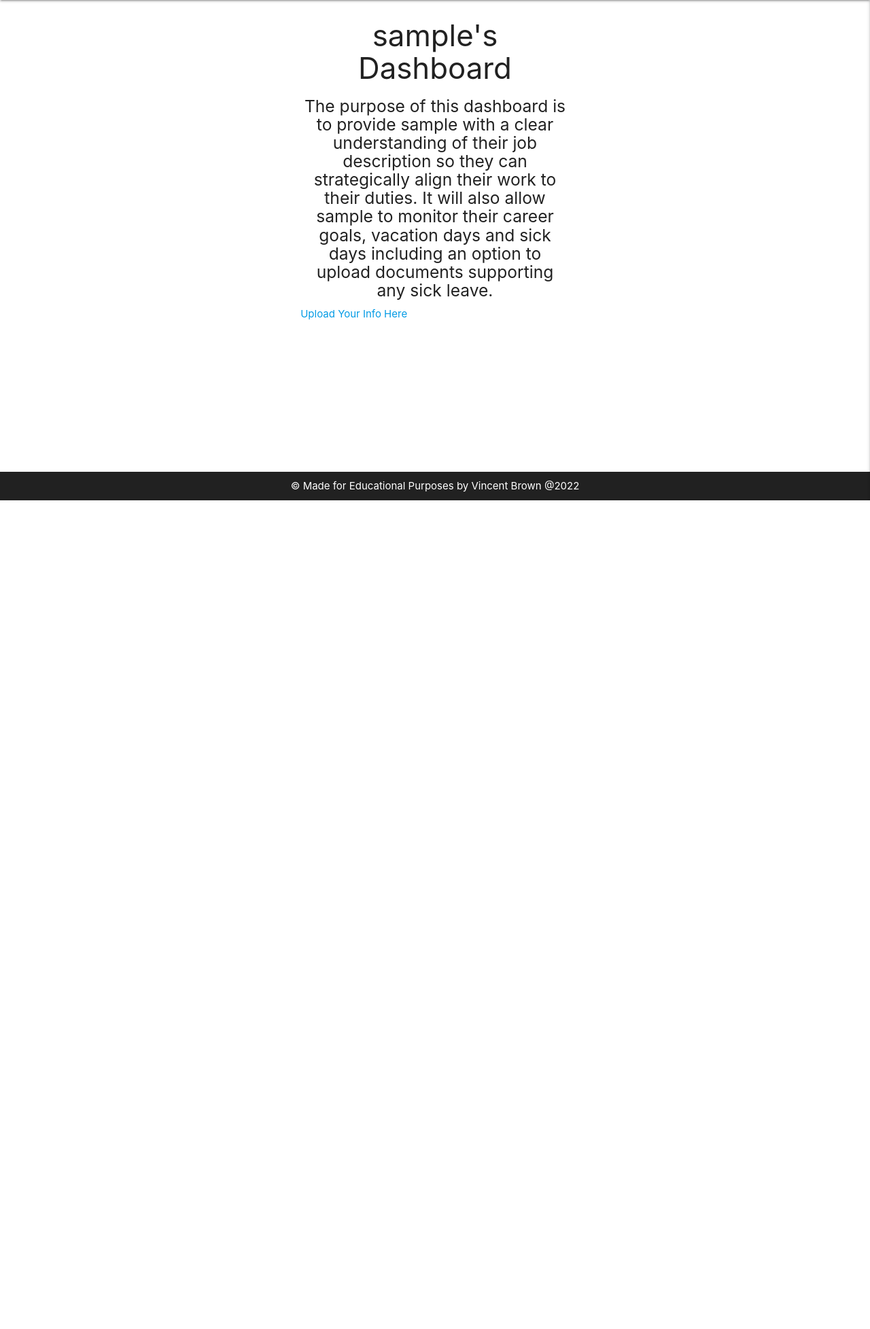
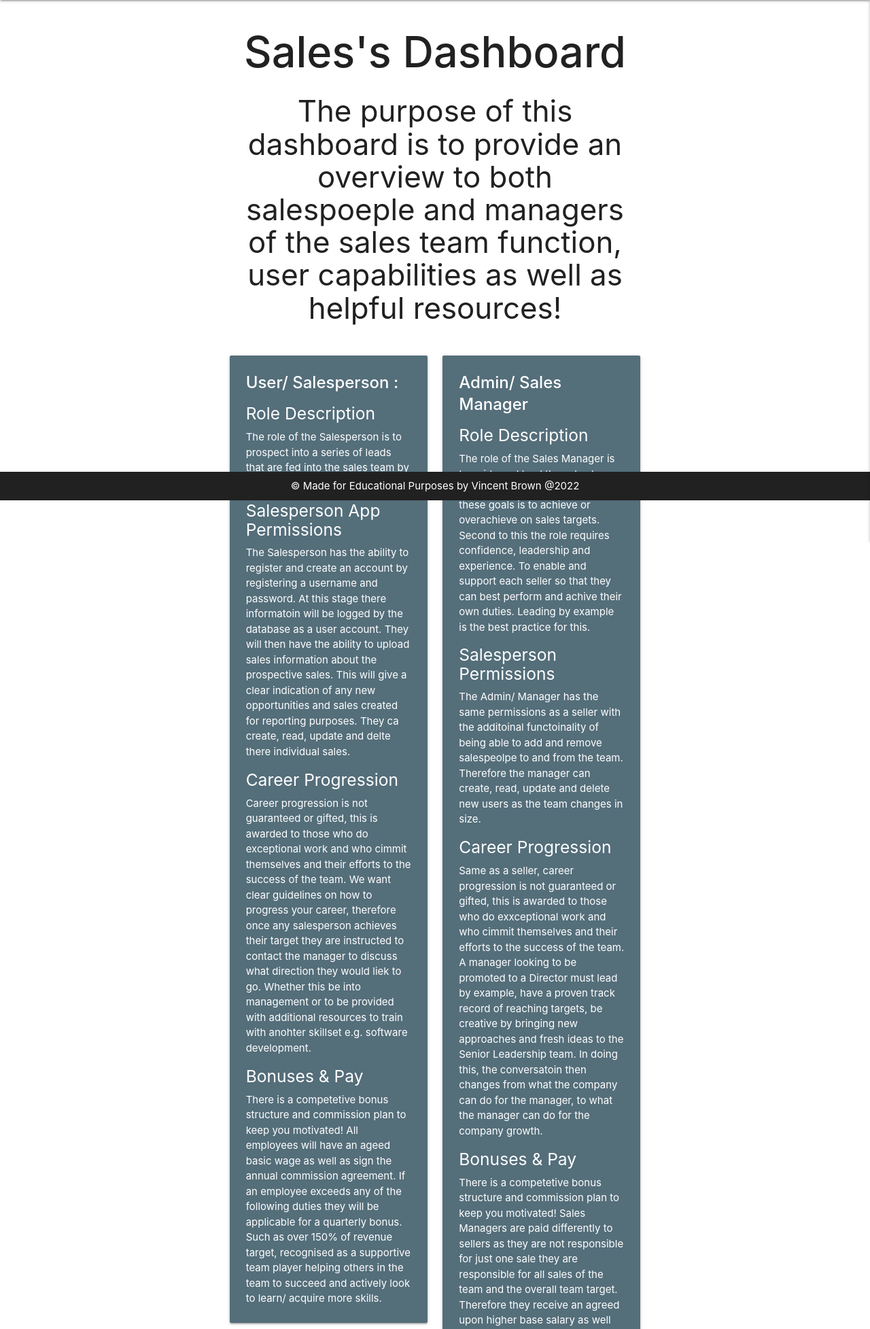
Before and after one commit to Code-Institute-Submissions/VinBdev-Predict_Your_Sales_JuneResub, a Flask app: page /dashboard/ in a window 1280 px wide. Shown: the part 64-2019 px from the top of the page at 68% size. Before the commit the page ends 800 px from the top, so only its background shows below. Run offline with Flask 2, Linux system fonts and the light colour scheme; the visitor is signed in with stand-in values (Sample User, id 1); a database or web service that is not in the repository returns one stand-in record (values such as "Sample title"); some libraries are stand-ins or nearby versions.

Commit message:
Changed dashboard to a content dashboard page

```diff
--- a/app.py
+++ b/app.py
@@ -82,13 +82,20 @@
 
 @app.route("/dashboard/", methods=["GET", "POST"])
 def dashboard():
+    dash = mongo.db.dashboard_info.find_one({"username": session["user"]})
+    if "user" not in session:
+        return redirect(url_for("login"))
+    form_errors = []
     # grab the session user's username from db
     username = mongo.db.users.find_one(
         {"username": session["user"]})["username"]
 
     if session["user"]:
-        return render_template("dashboard.html", username=username)
+        return render_template("dashboard.html", dash=dash, username=username)
+
+
     return redirect(url_for("login"))
+
 
 
 @app.route("/logout")
@@ -130,6 +137,12 @@
 
 @app.route("/edit_sale/<sale_id>", methods = ["GET", "POST"])
 def edit_sale(sale_id):
+    if "user" not in session:
+        return redirect(url_for("login"))
+    if "sale.created_by" in session:
+        redirect(url_for("login"))
+        flash("User not logged in")
+    form_errors = []
     if request.method == "POST":
         purchase_approval = "Yes" if request.form.get("purchase_approval") else "No"
         submit = {
@@ -149,6 +162,12 @@
 
 @app.route("/delete_sale/<sale_id>")
 def delete_sale(sale_id):
+    if "user" not in session:
+        return redirect(url_for("login"))
+    if "sale.created_by" in session:
+        redirect(url_for("login"))
+        flash("User not logged in")
+    form_errors = []
     mongo.db.sales.delete_many({"_id": ObjectId(sale_id)})
     flash("Sale Successfully Deleted")
     return redirect(url_for("get_sales"))
@@ -156,12 +175,24 @@
 
 @app.route("/get_users")
 def get_users():
+    if "user" not in session:
+        return redirect(url_for("login"))
+    if "admin" in session:
+        redirect(url_for("login"))
+        flash("User not logged in")
+    form_errors = []
     users = list(mongo.db.users.find().sort("username"))
     return render_template("users.html", users=users)
 
 
 @app.route("/new_user", methods=["GET", "POST"])
 def new_user():
+    if "user" not in session:
+        return redirect(url_for("login"))
+    if "admin" not in session:
+        redirect(url_for("login"))
+        flash("User not logged in")
+    form_errors = []
     if request.method == "POST":
         existing_user = mongo.db.users.find_one(
             {"username": request.form.get("username").lower()})
@@ -184,6 +215,9 @@
 
 @app.route("/edit_user/<user_id>", methods=["GET", "POST"])
 def edit_user(user_id):
+    if "admin"  in session:
+        return redirect(url_for("login"))
+    form_errors = []
     if request.method == "POST":
         submit = {
             "username": request.form.get("username"),
@@ -199,13 +233,19 @@
 
 @app.route("/delete_user/<user_id>")
 def delete_user(user_id):
+    if "admin"  in session:
+        return redirect(url_for("login"))
+    form_errors = []
     mongo.db.users.delete_one({"_id": ObjectId(user_id)})
     flash("User Successfully Deleted")
     return redirect(url_for("get_users"))
 
 
-@app.route("/edit_dashboard/", methods = ["GET", "POST"])
-def edit_dashboard():
+@app.route("/edit_dashboard/<dash_id>", methods=["GET", "POST"])
+def edit_dashboard(username):
+    username = session["user"]
+    if "user" not in session:
+        return redirect(url_for("login"))
     if request.method == "POST":
         submit = {
             "job_description": request.form.get("job_description"),
@@ -214,11 +254,11 @@
             "holiday_start_date": request.form.get("holiday_start_date"),
             "holiday_end_date": request.form.get("holiday_end_date")
         }
-        mongo.db.dashboard_info.replace_one({"username": session["user"]}, submit)
+        mongo.db.dashboard_info.replace_one({"_id": ObjectId(dash_id)}, submit)
         flash("Congratulations! Dashboard successfully edited!")
 
-    dash = mongo.db.dashboard_info.find_one({"username": session["user"]})
-    return render_template("edit_dashboard.html", dash=dash)
+    dash = mongo.db.dashboard_info.find_one({"_id": ObjectId(dash_id)})
+    return render_template("edit_dashboard.html", dash=dash, username=username)
 
 
 
--- a/static/css/style.css
+++ b/static/css/style.css
@@ -58,3 +58,7 @@
 .main-body{
     padding-bottom: 50px;
 }
+
+ul.a {
+    list-style-type: circle;
+  }
--- a/templates/dashboard.html
+++ b/templates/dashboard.html
@@ -3,57 +3,119 @@
 
 <div class="container">
   <div class="row">
-    <div class="col s12 m8 offset-m2">
+    <div class="col s12">
+      <h1 class="center-align light-grey-text text-darken-2">
+        <strong>Sales's Dashboard</strong>
+      </h1>
           <h3 class="center-align light-grey-text text-darken-2">
-        {{ username }}'s Dashboard
+            The purpose of this dashboard is to provide an overview to both salespoeple and managers of the sales team function, user
+            capabilities as well as helpful resources!
           </h3>
-          <h5 class="center-align light-grey-text text-darken-2">
-            The purpose of this dashboard is to provide {{ username }} with a clear understanding of their job
-             description so they can strategically align their work to their duties. It will also allow {{ username }}
-             to monitor their career goals, vacation days and sick days including an option to upload documents
-              supporting any sick leave.
-          </h5>
 
-          <a href="{{ url_for('edit_dashboard') }}">  Upload Your Info Here</a>
+
+    </div>
   </div>
 </div>
 </div>
 
 <div class="container">
   <div class="row">
-    <ul class="collapsible popout">
-      {% for dash in dashboards %}
-      <li>
-          <div class="collapsible-header white-text blue-grey darken-4 text-shadow">
-              <div class="col s3">
-                  <i class="fas fa-caret-down"></i>
-                  {% if session.user|lower == user.username|lower  %}
-                      <a href="{{ url_for('delete_dash', dash_id=dash._id) }}" class="btn-small blue accent-2">Delete</a>
-                      <a href="{{ url_for('edit_dashboard', dash_id=dash._id) }}" class="btn-small grey accent-2">Edit</a>
-                  {% endif %}
-              </div>
-              <div class="col s9">
+    <div class="col s12 l6">
+      <div class="card blue-grey darken-1">
+        <div class="card-content white-text">
+          <span class="card-title dashboard-card"> <strong>User/ Salesperson : </strong>
+            </span>
+          <h5>Role Description </h5>
+          <p>The role of the Salesperson is to prospect into a series of leads that are fed into
+            the sales team by our marekting department. These
+          </p>
+          <h5>Salesperson App Permissions</h5>
+          <p>The Salesperson has the ability to register and create an account by registering a username and password.
+            At this stage there informatoin will be logged by the database as a user account. They will then have the
+            ability to upload sales information about the prospective sales. This will give a clear indication of any
+            new opportunities and sales created for reporting purposes. They ca create, read, update and delte there
+            individual sales.</p>
+          <h5>Career Progression</h5>
+          <p>Career progression is not guaranteed or gifted, this is awarded to those who do exceptional work
+            and who cimmit themselves and their efforts to the success of the team. We want clear guidelines on
+            how to progress your career, therefore once any salesperson achieves their target they are instructed to
+            contact the manager to discuss what direction they would liek to go. Whether this be into management or
+            to be provided with additional resources to train with anohter skillset e.g. software development.
+          </p>
+          <h5>Bonuses & Pay</h5>
+          <p>There is a competetive bonus structure and commission plan to keep you motivated! All employees will have an
+            ageed basic wage as well as sign the annual commission agreement. If an employee exceeds any of the following
+            duties they will be applicable for a quarterly bonus. Such as over 150% of revenue target, recognised as a supportive
+             team player helping others in the team to succeed and actively look to learn/ acquire more skills.
+          </p>
 
-
-            <strong>{{ dash.job_description }}</strong>: {{ dash.holiday_start_date }} , {{ dash.holiday_end_date }}
-            {% if sale.purchase_approval == "Yes" %}
-              <i class="fas fa-exclamation-circle light-grey-text text-lighten-2 tooltipped"
-               data-position="right" data-tooltip="Approval Needed!"> </i>
-            {% endif %}
         </div>
       </div>
-          <div class="collapsible-body">
-              <p>{{ dash.career_goals }}</p>
     </div>
-      </li>
-      {% endfor %}
-  </ul>
+    <div class="col s12 l6">
+      <div class="card blue-grey darken-1">
+        <div class="card-content white-text">
+          <span class="card-title dashboard-card"> <strong>Admin/ Sales Manager</strong>
+            </span>
+          <h5>Role Description</h5>
+          <p>The role of the Sales Manager is to guide and lead the sales team to success. the most important of these
+            goals is to achieve or overachieve on sales targets. Second to this the role requires confidence, leadership
+            and experience. To enable and support each seller so that they can best perform and achive their own duties.
+            Leading by example is the best practice for this.
+          </p>
+          <h5>Salesperson Permissions</h5>
+          <p>The Admin/ Manager has the same permissions as a seller with the additoinal functoinality of being able to
+             add and remove salespeolpe to and from the team. Therefore the manager can create, read, update and delete
+             new users as the team changes in size. </p>
+          <h5>Career Progression</h5>
+          <p>Same as a seller, career progression is not guaranteed or gifted, this is awarded to those who do exxceptional work
+            and who cimmit themselves and their efforts to the success of the team. A manager looking to be promoted to a Director
+            must lead by example, have a proven track record of reaching targets, be creative by bringing new approaches and fresh
+             ideas to the Senior Leadership team. In doing this, the conversatoin then changes from what the company can do for
+             the manager, to what the manager can do for the company growth.
+          </p>
+          <h5>Bonuses & Pay</h5>
+          <p>There is a competetive bonus structure and commission plan to keep you motivated! Sales Managers are paid differently to
+            sellers as they are not responsible for just one sale they are responsible for all sales of the team and the overall team
+            target. Therefore they receive an agreed upon higher base salary as well as quaterly and annual bonuses for achieving the
+             agreed upon target.
+          </p>
+
         </div>
-
+      </div>
+    </div>
+  </div>
+  <div class="row">
+    <div class="col s12 l6">
+      <div class="card blue-grey darken-1">
+        <div class="card-content white-text">
+          <span class="card-title">Salespeople Resources</span>
+          <div class="card-action">
+            <li><a class="ul-a" href="https://www.youtube.com/watch?v=rylwgRSgjG0">Be Motivated To Sell</a></li>
+            <li><a class="ul-a" href="https://www.youtube.com/watch?v=GrhSLf0I-HM">Always Be Closing</a></li>
+            <li><a class="ul-a" href="https://kapta.com/resources/key-account-management-blog/key-account-management/10-tips-for-successful-key-account-management">Guide to Manage Accounts</a></li>
+            <li><a class="ul-a" href="https://www.richardson.com/sales-resources/defining-consultative-sales/">Consulatative Selling </a></li>
+            <li><a class="ul-a" href="https://blog.hubspot.com/sales/habits-to-become-a-more-effective-salesperson">Habits of Successful Salespeople</a> </li>
+          </div>
+      </div>
+    </div>
+    </div>
+    <div class="col s12 l6">
+      <div class="card blue-grey darken-1">
+        <div class="card-content white-text">
+          <span class="card-title">Sales Manager Resources</span>
+          <div class="card-action">
+            <li><a class="ul-a" href="https://salesdrive.info/key-strategies-for-successfully-managing-a-sales-team/">Sales Management Strategies</a></li>
+            <li><a class="ul-a" href="https://www.saleshacker.com/12-tips-on-managing-a-high-performing-sales-team/">Sales Management Tips</a></li>
+            <li><a class="ul-a" href="https://www.youtube.com/watch?v=-N45bnTaSss">Manage a remote team</a></li>
+            <li><a class="ul-a" href="https://www.youtube.com/watch?v=9X2fjctfIHs">Motivate When sales are down</a></li>
+            <li><a class="ul-a" href="https://www.salesreadinessgroup.com/blog/how-to-become-a-great-sales-leader">Become a great sales leader</a> </li>
+          </div>
+      </div>
+    </div>
+    </div>
+  </div>
 </div>
 
 
-
-
-
 {% endblock %} }
```
Also changed, not shown: templates/edit_dashboard.html (deleted, +0 -58 lines). Lines whose indentation alone changed are shown as unchanged.
